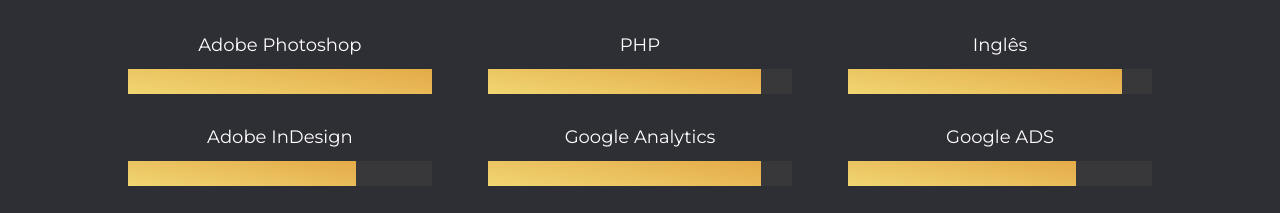
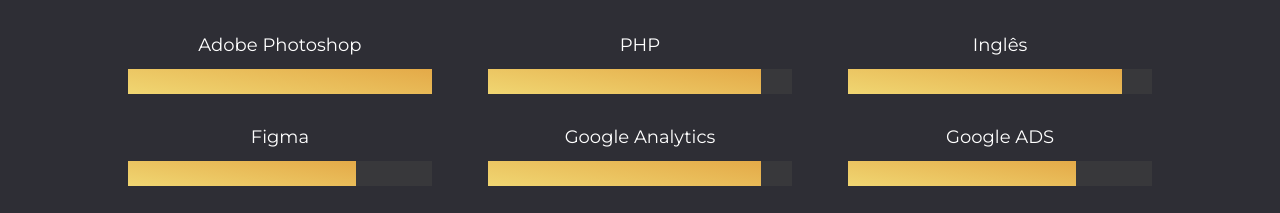
Before and after one commit to marcosliima/portfolio, a plain HTML site: page index.html in a window 1280 px wide. Shown: the part 1420-1633 px from the top of the page. Drawn offline with Linux system fonts and the light colour scheme.

Commit message:
Update index.html
Add figma on skills

```diff
--- a/index.html
+++ b/index.html
@@ -215,7 +215,7 @@
 			</div>
 			<div class="coluna-third">
 				<p class="especialidade full">Adobe Photoshop</p>
-				<p class="especialidade very">Adobe InDesign</p>
+				<p class="especialidade very">Figma</p>
 				<p class="especialidade middle">JavaScript</p>
 				<p class="especialidade full">HTML</p>
 				<p class="especialidade full">CSS</p>
```
